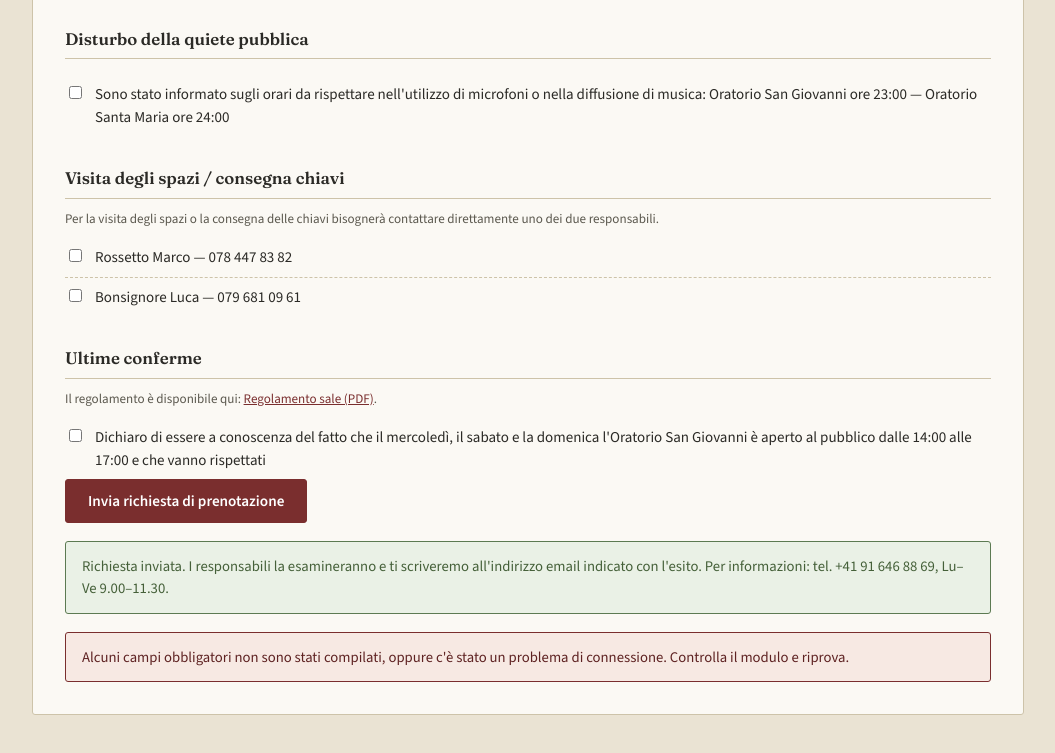
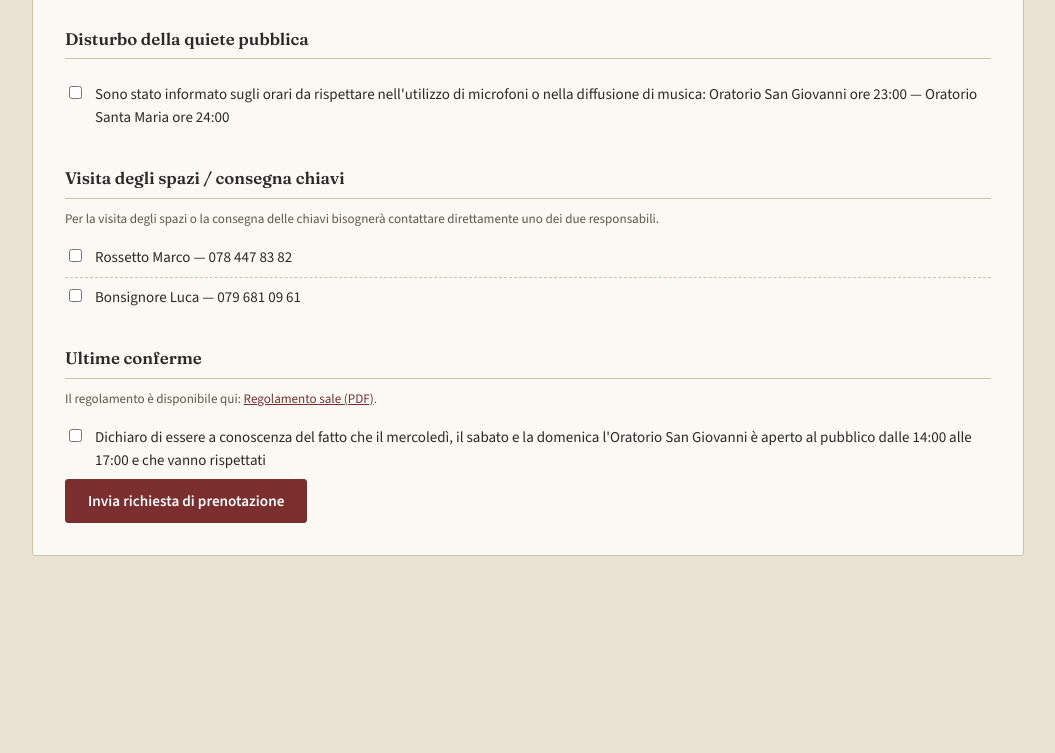
Before and after one commit to danieleraffa-jpg/prenotazione-sale-oratorio, a plain HTML site: page index.html in a window 1280 px wide. Shown: the part 1537-2290 px from the top of the page, without its empty margins (112-1167 px from the left). After the commit the page ends 2173 px from the top, so only its background shows below. Drawn offline with nearby package versions, Linux system fonts and the light colour scheme.

Commit message:
Add files via upload

```diff
--- a/index.html
+++ b/index.html
@@ -88,8 +88,9 @@
   .btn.small{padding:6px 14px;font-size:0.85rem;}
 
   .banner{margin-top:18px;padding:13px 16px;border-radius:var(--radius);font-size:0.92rem;display:none;}
-  .banner.ok{background:#EAF1E6;border:1px solid var(--sage);color:var(--sage-dark);display:block;}
-  .banner.err{background:#F7E9E3;border:1px solid var(--burgundy);color:var(--burgundy-dark);display:block;}
+  /* nascosti finché lo script non li mostra (style.display='block') */
+  .banner.ok{background:#EAF1E6;border:1px solid var(--sage);color:var(--sage-dark);}
+  .banner.err{background:#F7E9E3;border:1px solid var(--burgundy);color:var(--burgundy-dark);}
 
   /* Calendar */
   .cal-head{display:flex;align-items:center;justify-content:space-between;margin-bottom:18px;flex-wrap:wrap;gap:10px;}
```
